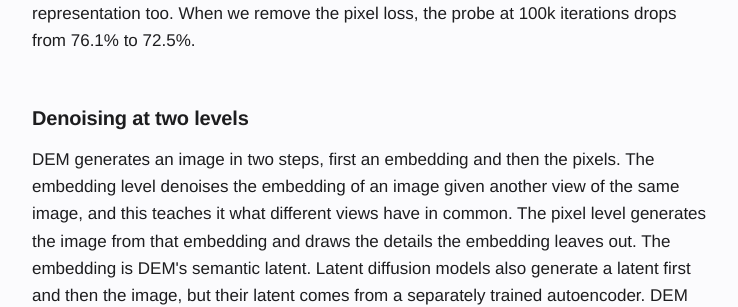
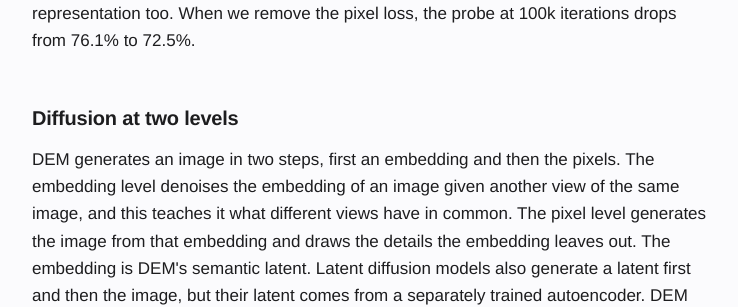
Before and after one commit to rabiulcste/rabiulcste.github.io, a Jekyll site: the page built from dem-denoising-embeddings/index.html, in a window 1280 px wide and 900 px high, scrolled down 1428 px. Shown: the part 153-460 px from the top of the window, without its empty margins (268-1006 px from the left). Built offline with Jekyll 4.4.1, drawn with Linux system fonts in a browser that asks for light colours.

Commit message:
DEM page: Diffusion at two levels

```diff
--- a/dem-denoising-embeddings/index.html
+++ b/dem-denoising-embeddings/index.html
@@ -245,7 +245,7 @@ bibtex: |
 </section>
 
 <section id="method">
-    <h2>Denoising at two levels</h2>
+    <h2>Diffusion at two levels</h2>
     <p>DEM generates an image in two steps, first an embedding and then the pixels. The embedding level denoises the embedding of an image given another view of the same image, and this teaches it what different views have in common. The pixel level generates the image from that embedding and draws the details the embedding leaves out. The embedding is DEM's semantic latent. Latent diffusion models also generate a latent first and then the image, but their latent comes from a separately trained autoencoder. DEM learns its latent in the same network, from views of the image. Both levels share one backbone, a Vision Transformer, and each level adds its own small head on top (the embedding denoiser and the pixel head).</p>
     <h3>Training</h3>
     <p>Each training step uses three views of one image, a clean view, a noised view and a noised image. The teacher is an <a href="https://arxiv.org/abs/2104.14294">exponential moving average (EMA)</a> of the network, and it embeds the clean view into the target. At the embedding level, the backbone reads the noised view, and the embedding denoiser takes the resulting student embedding together with a noisy copy of the target and recovers the target (loss 1). At the pixel level, the backbone reads the noised image with the target as its condition, and the pixel head predicts the original image (loss 2).</p>
```
